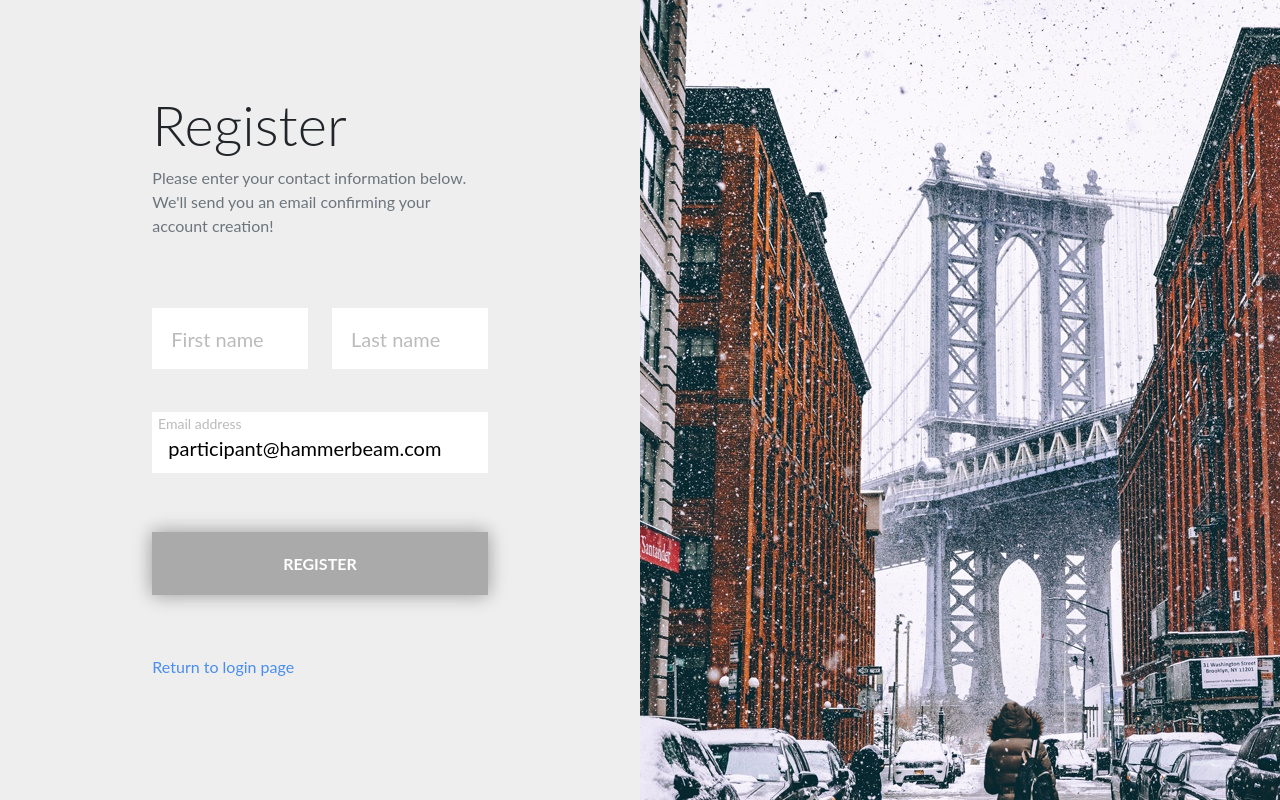
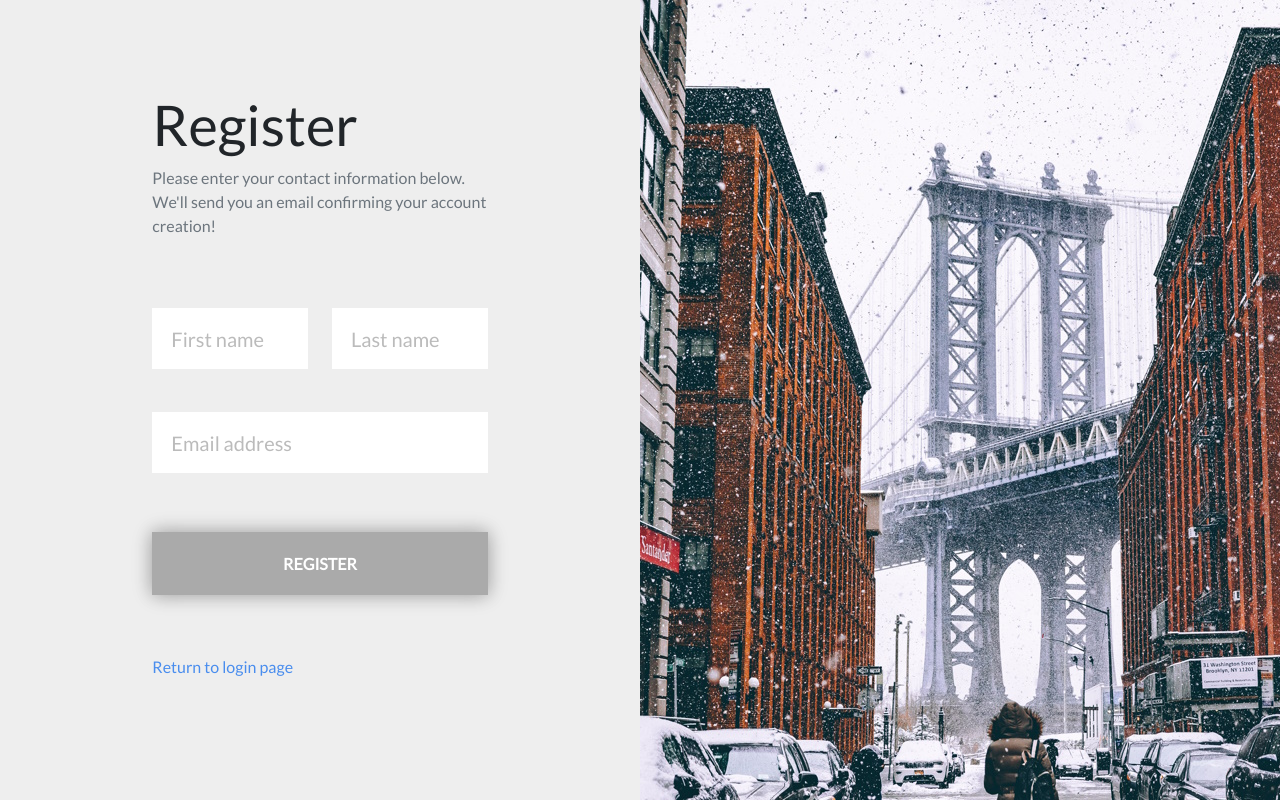
Before and after one commit to mixmaster929/Hammerbeam.Web, a Next.js app: page /register in a window 1280 px wide. Built offline with nearby package versions, Linux system fonts and the light colour scheme.

Commit message:
Fixed up font issue

```diff
--- a/src/pages/login.tsx
+++ b/src/pages/login.tsx
@@ -8,7 +8,7 @@ import Router from 'next/router';
 import { useAuthentication } from '../contexts/useAuthentication';
 
 const Login = () => {
-  const [emailAddress, setEmailAddress] = useState("participant+1@hammerbeam.com");
+  const [emailAddress, setEmailAddress] = useState("");
   const [password, setPassword] = useState("");
   const [errorMessage, setErrorMessage] = useState("")
   const [isMakingApiRequest, setIsMakingApiRequest] = useState(false);
--- a/src/pages/register.tsx
+++ b/src/pages/register.tsx
@@ -13,7 +13,7 @@ const Register = () => {
   const [isPasswordAllowed, setIsPasswordAllowed] = useState(false);
   const [firstName, setFirstName] = useState("");
   const [lastName, setLastName] = useState("");
-  const [emailAddress, setEmailAddress] = useState("participant@hammerbeam.com");
+  const [emailAddress, setEmailAddress] = useState("");
   const [password, setPassword] = useState("");
   const [password2, setPassword2] = useState("");
   const [errorMessage, setErrorMessage] = useState("")
--- a/src/styles/globals.css
+++ b/src/styles/globals.css
@@ -1,3 +1,5 @@
+@import url('https://fonts.googleapis.com/css?family=Lato');
+
 * {
   font-family: "Lato";
 }
```
